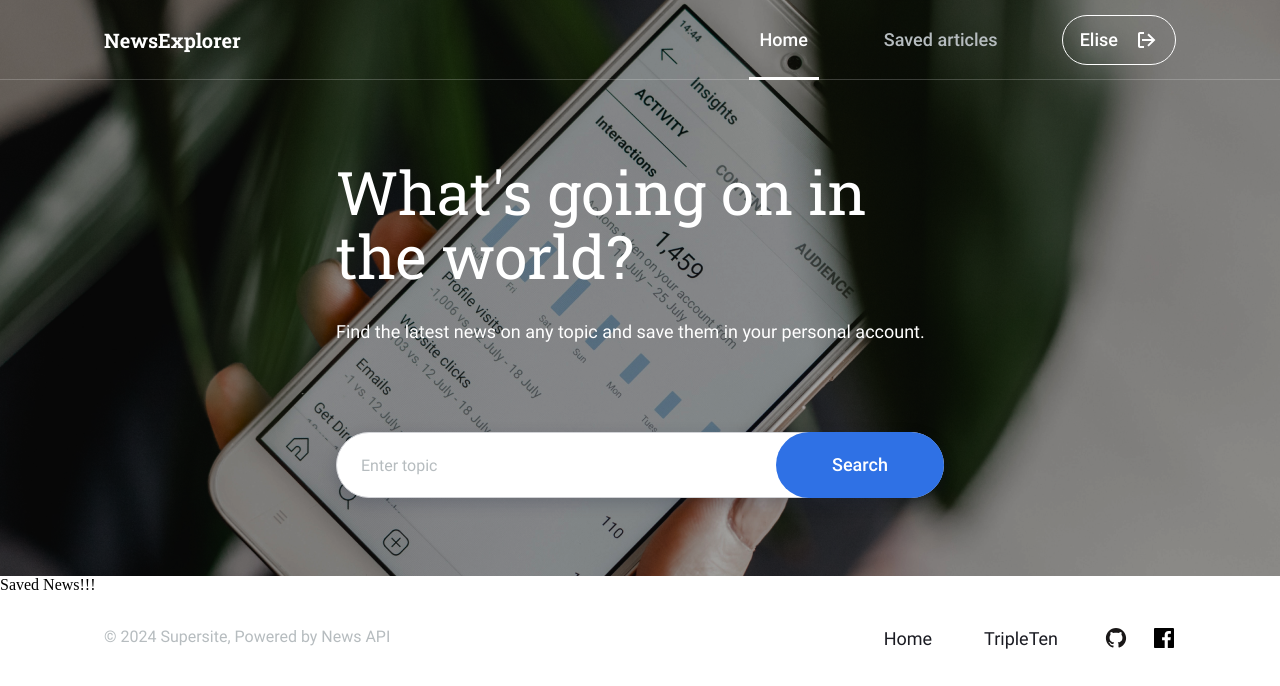
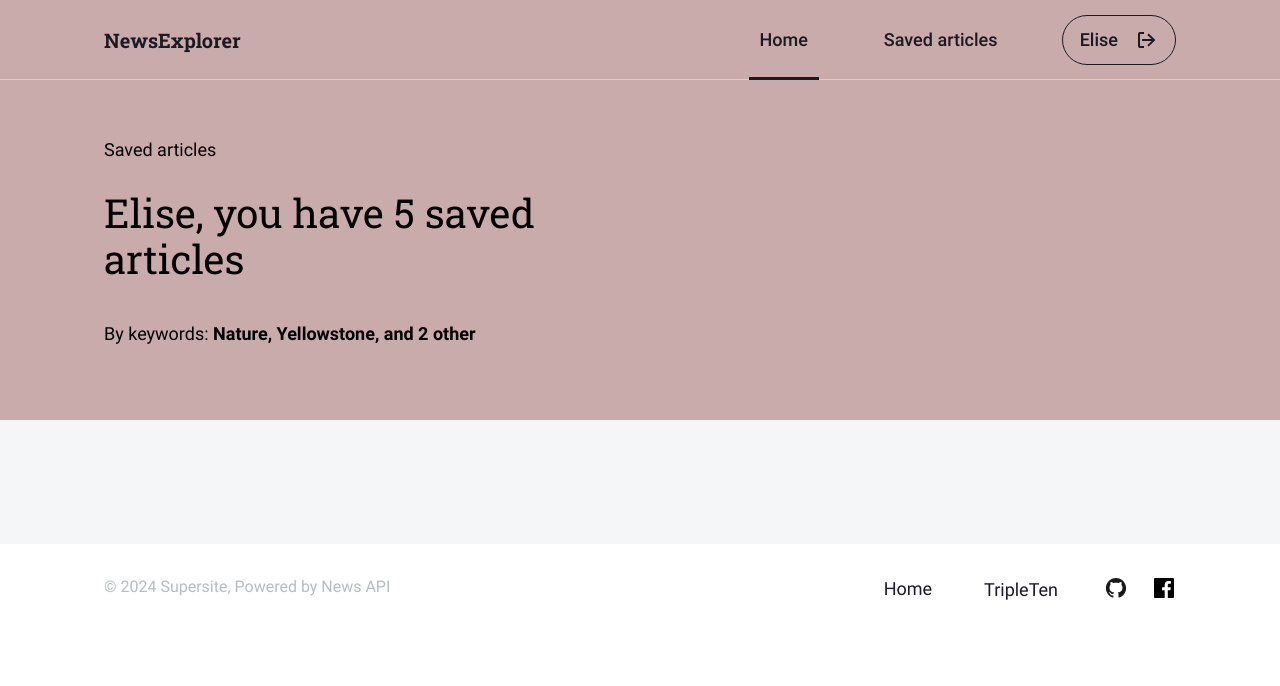
Before and after one commit to MarkALevy/news-explorer-frontend, a React (Vite) app: page /saved-news in a window 1280 px wide. Shown: the top 686 px of the page. Built offline with nearby package versions, Linux system fonts and the light colour scheme.

Commit message:
add Saved news header, and adjust navigation bar style

```diff
--- a/src/components/App/App.css
+++ b/src/components/App/App.css
@@ -1,3 +1,6 @@
+.page {
+  padding-left: calc(100vw - 100%);
+}
 .page__content {
   margin: 0 auto;
   max-width: 1440px;
--- a/src/components/App/App.jsx
+++ b/src/components/App/App.jsx
@@ -36,6 +36,12 @@ function App() {
     setActiveModal("login");
   };
 
+  const onLogout = () => {
+    // localStorage.removeItem("jwt");
+    setIsLoggedIn(false);
+    // setCurrentUser(null);
+  };
+
   useEffect(() => {
     if (!activeModal) return;
     const handleEscClose = (e) => {
@@ -52,18 +58,27 @@ function App() {
   return (
     <div className="page">
       <div className="page__content">
-        <Header
-          isLoggedIn={isLoggedIn}
-          currentPage={currentPage}
-          handleLoginClick={handleLoginClick}
-        />
         <Routes>
-          <Route path="/" element={<Main />} />
+          <Route
+            path="/"
+            element={
+              <>
+                <Header
+                  isLoggedIn={isLoggedIn}
+                  currentPage={currentPage}
+                  handleLoginClick={handleLoginClick}
+                  onLogout={onLogout}
+                />
+                <Main />
+              </>
+            }
+          />
+
           <Route
             path="/saved-news"
             element={
               <ProtectedRoute isLoggedIn={isLoggedIn}>
-                <SavedNewsHeader />
+                <SavedNewsHeader onLogout={onLogout} />
                 <SavedNews />
               </ProtectedRoute>
             }
--- a/src/components/Footer/Footer.jsx
+++ b/src/components/Footer/Footer.jsx
@@ -1,13 +1,20 @@
+import { Link } from "react-router-dom";
 import "./Footer.css";
 function Footer() {
   return (
     <footer className="footer">
       <p className="footer__credit">© 2024 Supersite, Powered by News API</p>
       <div className="footer__links">
-        <button className="footer__link">Home</button>
+        <Link to="/">
+          <button className="footer__link">Home</button>
+        </Link>
         <button className="footer__link">TripleTen</button>
-        <button className="footer__link-gh"></button>
-        <button className="footer__link-fb"></button>
+        <Link to="https://github.com/MarkALevy">
+          <button className="footer__link-gh"></button>
+        </Link>
+        <Link to="https://www.facebook.com/">
+          <button className="footer__link-fb"></button>
+        </Link>
       </div>
     </footer>
   );
--- a/src/components/Header/Header.jsx
+++ b/src/components/Header/Header.jsx
@@ -1,13 +1,14 @@
 import Navigation from "../Navigation/Navigation";
 import SearchForm from "../SearchForm/SearchForm";
 import "./Header.css";
-function Header({ isLoggedIn, currentPage, handleLoginClick }) {
+function Header({ isLoggedIn, currentPage, handleLoginClick, onLogout }) {
   return (
     <header className="header">
       <Navigation
         isLoggedIn={isLoggedIn}
         currentPage={currentPage}
         handleLoginClick={handleLoginClick}
+        onLogout={onLogout}
       />
       <SearchForm />
     </header>
--- a/src/components/Navigation/Navigation.css
+++ b/src/components/Navigation/Navigation.css
@@ -14,6 +14,7 @@
   line-height: 1;
   margin: 0;
   padding: 10px 0;
+  text-decoration: none;
 }
 .nav__links {
   display: flex;
@@ -33,11 +34,11 @@
   cursor: pointer;
 }
 
-.nav__link_home {
+.nav__link_to-home {
   width: 70px;
 }
 
-.nav__link_saved {
+.nav__link_to-saved {
   width: 178px;
 }
 
@@ -99,3 +100,35 @@
   color: #fff;
   cursor: pointer;
 }
+
+.nav_saved-news {
+  box-shadow: 0px -1px 0px 0px #d1d2d6 inset;
+}
+
+.nav__sitename_link {
+  text-decoration: none;
+}
+
+.nav__sitename_saved-news {
+  color: #1a1b22;
+}
+
+.nav__link_saved-news {
+  color: #1a1b22;
+}
+
+.nav__current-user_saved-news {
+  border-color: #1a1b22;
+}
+
+.nav__current-user_name_saved-news {
+  color: #1a1b22;
+}
+
+.nav__current-user_name_signout_saved-news {
+  background-image: url(../../assets/logout-dark.svg);
+}
+
+.nav__link_current_saved-news {
+  border-color: #1a1b22;
+}
--- a/src/components/Navigation/Navigation.jsx
+++ b/src/components/Navigation/Navigation.jsx
@@ -1,27 +1,46 @@
-// import { Link } from "react-router-dom";
+import { Link } from "react-router-dom";
 import "./Navigation.css";
-
-function Navigation({ isLoggedIn, currentPage, handleLoginClick }) {
+function Navigation({ isLoggedIn, currentPage, handleLoginClick, onLogout }) {
   return (
-    <nav className="nav">
-      <p className="nav__sitename">NewsExplorer</p>
+    <nav className={`nav nav_${currentPage}`}>
+      <Link to="/" className="nav__sitename_link">
+        <p className={`nav__sitename nav__sitename_${currentPage}`}>
+          NewsExplorer
+        </p>
+      </Link>
       <div className="nav__links">
-        <button className="nav__link nav__link_home  nav__link_current ">
-          Home
-        </button>
+        <Link to="/">
+          <button
+            className={`nav__link nav__link_${currentPage} nav__link_to-home nav__link_current nav__link_current_${currentPage}`}
+          >
+            Home
+          </button>
+        </Link>
         {isLoggedIn ? (
           <div className="nav__links nav__logged-in">
-            <button className="nav__link nav__link_saved">
-              Saved articles
-            </button>
-            <button className="nav__current-user">
-              <p className="nav__current-user_name">Elise</p>
-              <div className="nav__current-user_name_signout"></div>
+            <Link to="/saved-news">
+              <button
+                className={`nav__link nav__link_${currentPage} nav__link_to-saved`}
+              >
+                Saved articles
+              </button>
+            </Link>
+            <button
+              className={`nav__current-user nav__current-user_${currentPage}`}
+              onClick={onLogout}
+            >
+              <p
+                className={`nav__current-user_name nav__current-user_name_${currentPage} `}
+              >
+                Elise
+              </p>
+              <div
+                className={`nav__current-user_name_signout nav__current-user_name_signout_${currentPage}`}
+              ></div>
             </button>
           </div>
         ) : (
           <div className="nav__links nav__logged-out">
-            {/* <button className="nav__link nav__link_home">Home</button> */}
             <button className="nav__signin" onClick={handleLoginClick}>
               Sign in
             </button>
--- a/src/components/PopupWithForm/PopupWithForm.jsx
+++ b/src/components/PopupWithForm/PopupWithForm.jsx
@@ -19,7 +19,7 @@ function PopupWithForm({
           <span className="modal__error modal__error_visible">
             error message example
           </span>
-          <button type="submit" className="modal__submit">
+          <button type="submit" className="modal__submit ">
             {buttonText}
           </button>
           <span className="modal__span">
--- /dev/null
+++ b/src/components/SavedNews/SavedNews.css
@@ -0,0 +1,4 @@
+.saved-news__container {
+  background-color: #f5f6f7;
+  padding: 62px 104px;
+}
--- a/src/components/SavedNews/SavedNews.jsx
+++ b/src/components/SavedNews/SavedNews.jsx
@@ -1,7 +1,7 @@
-// import "./SavedNews.css";
+import "./SavedNews.css";
 
 function SavedNews() {
-  return <>Saved News!!!</>;
+  return <div className="saved-news__container"></div>;
 }
 
 export default SavedNews;
--- /dev/null
+++ b/src/components/SavedNewsHeader/SavedNewsHeader.css
@@ -0,0 +1,41 @@
+.saved-news__header {
+  min-height: 230px;
+  background-color: #caabab;
+  margin: 0 auto;
+}
+
+.saved-news__header_text {
+  color: #000;
+  padding: 40px 104px 56px;
+  max-width: 530px;
+}
+
+.saved-news__header_subtitle {
+  font-family: "Roboto", Arial, sans-serif;
+  font-size: 18px;
+  font-weight: 400;
+  line-height: 24px;
+}
+
+.saved-news__header_info {
+  font-family: "Roboto-Slab", "Courier New", Courier, monospace;
+  font-size: 40px;
+  font-weight: 400;
+  line-height: 46px;
+  margin-top: 28px;
+}
+
+.saved-news__header_keywords {
+  font-family: "Roboto", Arial, sans-serif;
+  font-size: 18px;
+  font-weight: 400;
+  line-height: 24px;
+  margin-top: 30px;
+}
+
+.saved-news__header_keywords_span {
+  font-family: "Roboto", Arial, sans-serif;
+  font-size: 18px;
+  font-weight: 700;
+  line-height: 24px;
+}
--- a/src/components/SavedNewsHeader/SavedNewsHeader.jsx
+++ b/src/components/SavedNewsHeader/SavedNewsHeader.jsx
@@ -1,6 +1,29 @@
-// import "./SavedNewsHeader.css";
-function SavedNewsHeader() {
-  return <></>;
+import Navigation from "../Navigation/Navigation";
+// import SavedNews from "../SavedNews/SavedNews";
+import "./SavedNewsHeader.css";
+function SavedNewsHeader({ onLogout }) {
+  return (
+    <header className="saved-news__header">
+      <Navigation
+        isLoggedIn="true"
+        currentPage="saved-news"
+        onLogout={onLogout}
+      />
+      <div className="saved-news__header_text">
+        <p className="saved-news__header_subtitle">Saved articles</p>
+        <p className="saved-news__header_info">
+          Elise, you have 5 saved articles
+        </p>
+        <p className="saved-news__header_keywords">
+          By keywords:
+          <span className="saved-news__header_keywords_span">
+            {" "}
+            Nature, Yellowstone, and 2 other
+          </span>
+        </p>
+      </div>
+    </header>
+  );
 }
 
 export default SavedNewsHeader;
```
Also changed, not shown: src/assets/logout-dark.svg (added), src/components/SavedNewsNavigation/SavedNewsNavigation.jsx (added).
